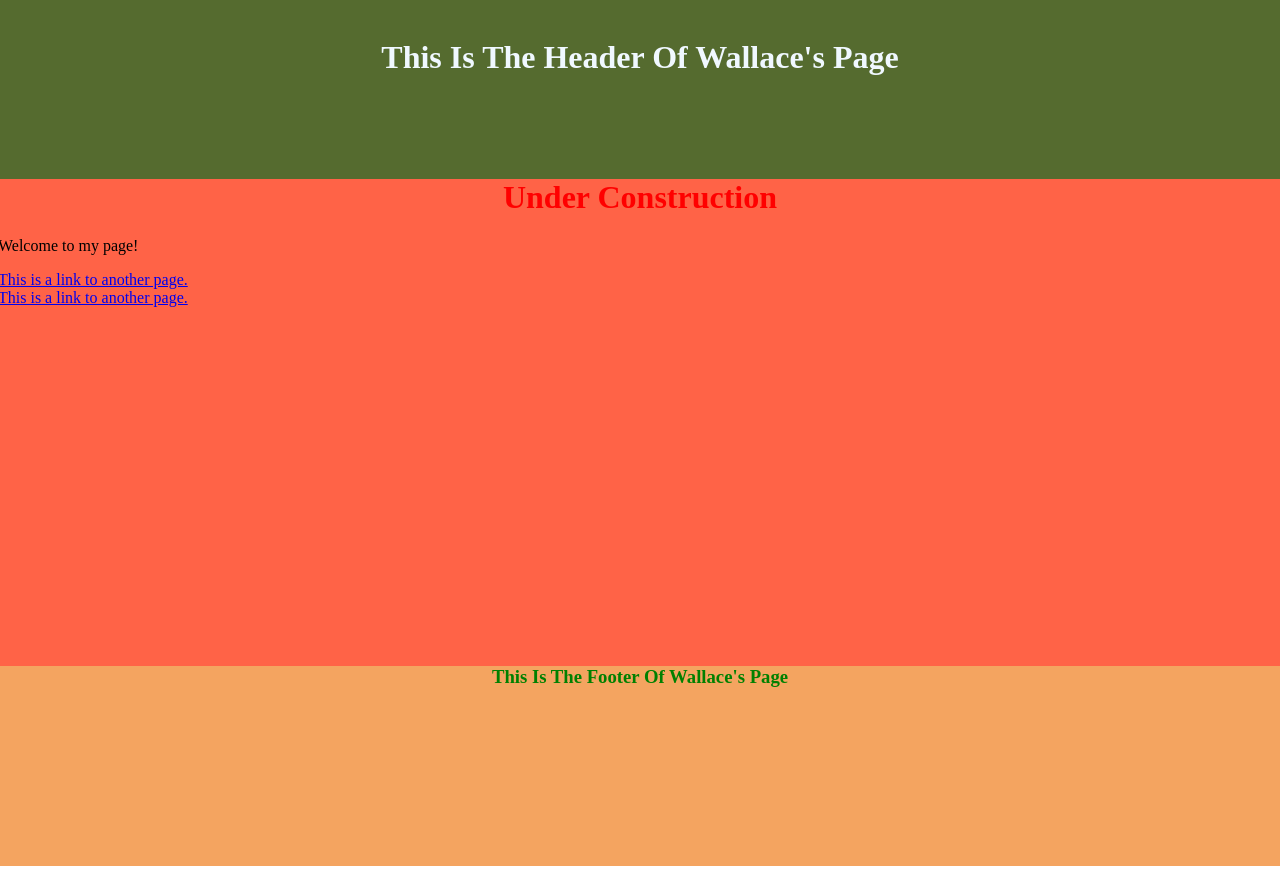
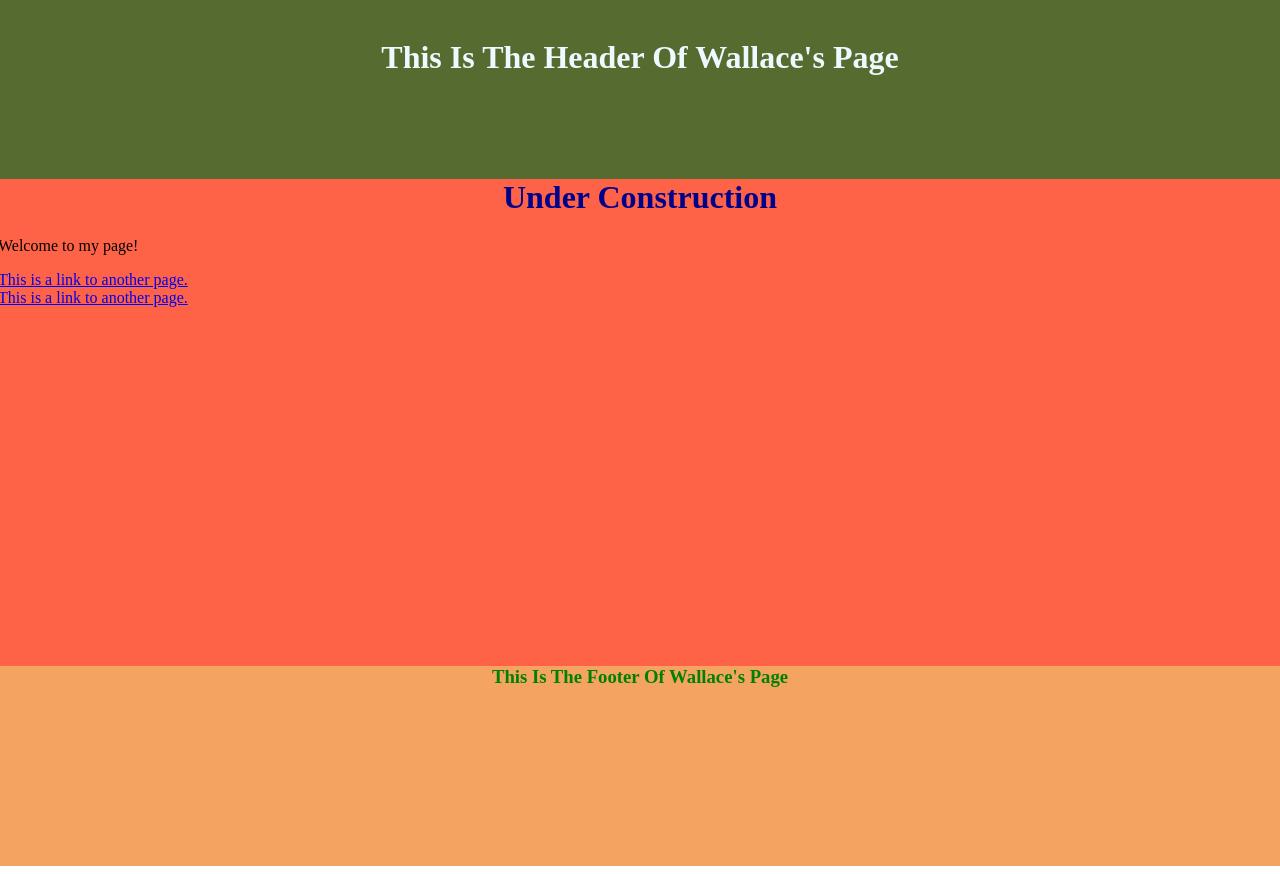
Before and after one commit to WallaceWylie/WallaceWylie.github.io, a plain HTML site: page index.html in a window 1280 px wide. Drawn offline with Linux system fonts and the light colour scheme.

Commit message:
Colour change

```diff
--- a/style.css
+++ b/style.css
@@ -18,7 +18,7 @@
 
 .construction {
     text-align: center;
-    color: red;
+    color: darkblue;
 }
 
 .construction:hover {
```
